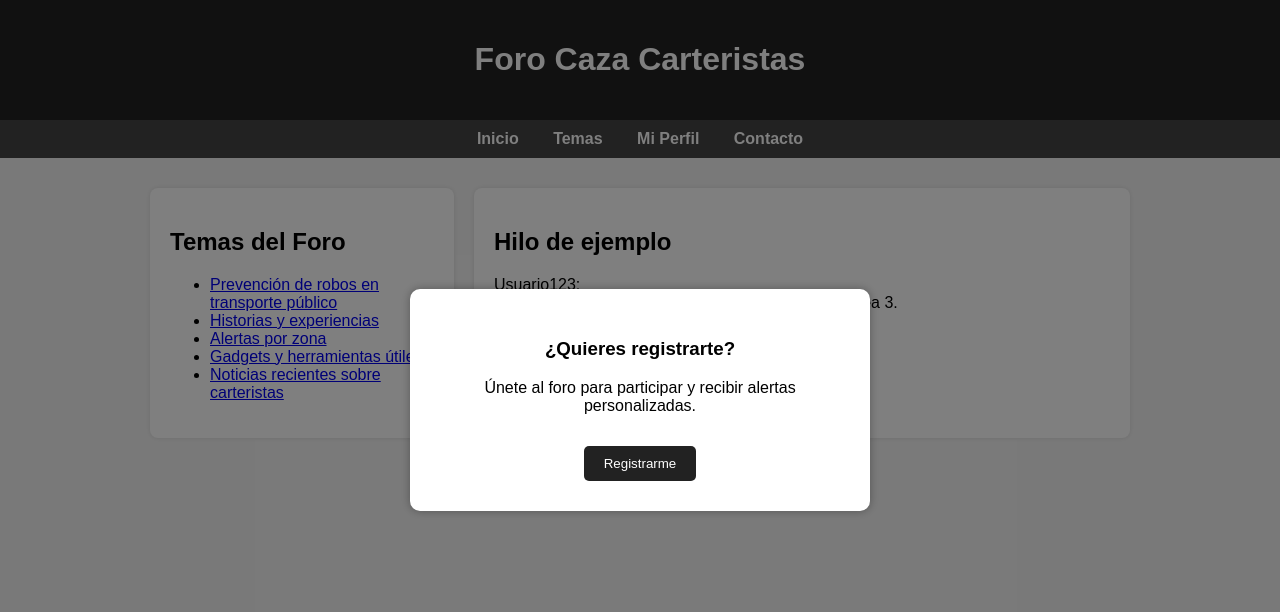
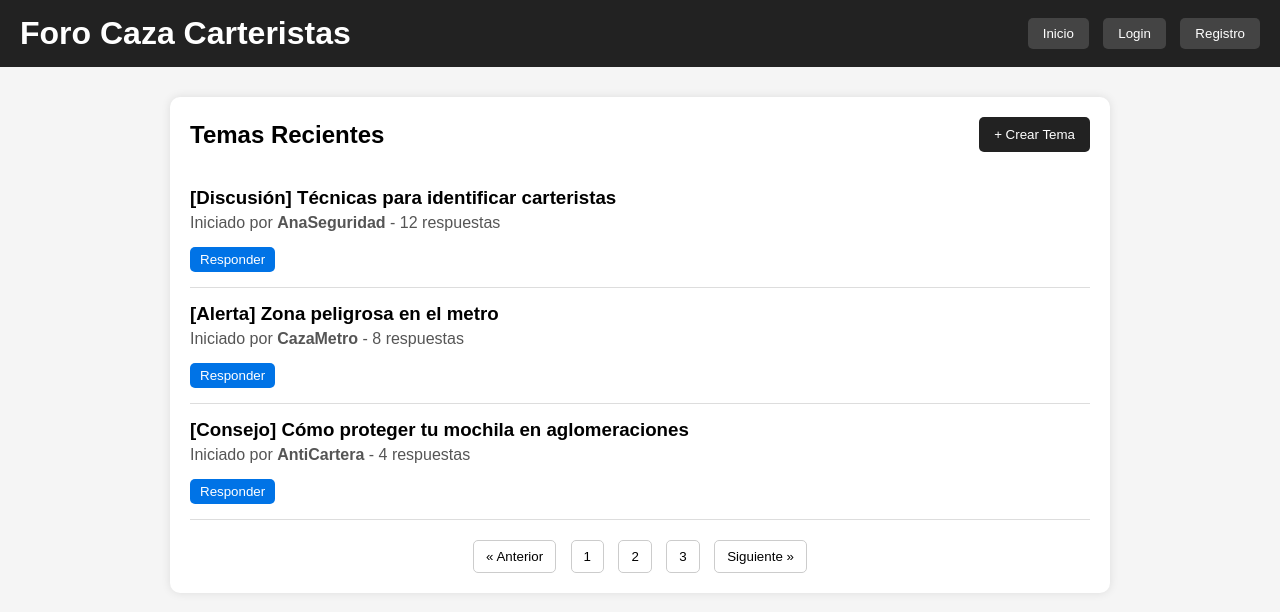
Before and after one commit to panekee/Alerta-Carteristas, a plain HTML site: page index.html in a window 1280 px wide. Drawn offline with Linux system fonts and the light colour scheme.

Commit message:
Update index.html

```diff
--- a/index.html
+++ b/index.html
@@ -3,101 +3,148 @@
 <head>
     <meta charset="UTF-8">
     <meta name="viewport" content="width=device-width, initial-scale=1.0">
-<title>Foro Caza Carteristas</title>
+    <title>Foro - Caza Carteristas</title>
     <style>
-    body { font-family: Arial, sans-serif; margin:0; background-color:#f4f4f4; }
-    header { background-color: #222; color:white; padding:20px; text-align:center; }
-    nav { background-color: #444; padding:10px; text-align:center; }
-    nav a { color:white; margin:0 15px; text-decoration:none; font-weight:bold; }
-    .container { max-width:1000px; margin:20px auto; display:flex; }
-    .topics, .thread { background:white; padding:20px; margin:10px; border-radius:8px; box-shadow:0 0 5px rgba(0,0,0,0.1); }
-    .topics { width:30%; }
-    .thread { width:70%; }
-    /* Popup */
-    #popup {
-        display:none;
-        position:fixed;
-        top:0; left:0; width:100%; height:100%;
-        background: rgba(0,0,0,0.5);
-        justify-content:center;
-        align-items:center;
+        body {
+            margin: 0;
+            font-family: Arial, sans-serif;
+            background-color: #f5f5f5;
         }
-    #popup-content {
-        background:white;
-        padding:30px;
-        border-radius:10px;
-        text-align:center;
-        max-width:400px;
-        box-shadow:0 0 10px rgba(0,0,0,0.3);
+        header {
+            background-color: #222;
+            color: white;
+            padding: 15px 20px;
+            display: flex;
+            justify-content: space-between;
+            align-items: center;
         }
-    #popup-content button {
-        padding:10px 20px;
-        margin-top:15px;
-        border:none;
-        background:#222;
-        color:white;
-        border-radius:5px;
-        cursor:pointer;
+        header h1 {
+            margin: 0;
         }
-    #popup-content button:hover { background:#555; }
+        nav button {
+            margin-left: 10px;
+            padding: 8px 15px;
+            border: none;
+            border-radius: 5px;
+            cursor: pointer;
+            background-color: #444;
+            color: white;
+        }
+        nav button:hover {
+            background-color: #666;
+        }
+        main {
+            max-width: 900px;
+            margin: 30px auto;
+            background: white;
+            padding: 20px;
+            border-radius: 10px;
+            box-shadow: 0 0 10px rgba(0,0,0,0.1);
+        }
+        .forum-header {
+            display: flex;
+            justify-content: space-between;
+            align-items: center;
+            margin-bottom: 20px;
+        }
+        .forum-header h2 {
+            margin: 0;
+        }
+        .forum-header button {
+            padding: 10px 15px;
+            border: none;
+            border-radius: 5px;
+            cursor: pointer;
+            background-color: #222;
+            color: white;
+        }
+        .forum-header button:hover {
+            background-color: #444;
+        }
+        .topic {
+            border-bottom: 1px solid #ddd;
+            padding: 15px 0;
+        }
+        .topic:last-child {
+            border-bottom: none;
+        }
+        .topic h3 {
+            margin: 0 0 5px;
+        }
+        .topic p {
+            margin: 5px 0;
+            color: #555;
+        }
+        .topic button {
+            margin-top: 10px;
+            padding: 5px 10px;
+            background-color: #0073e6;
+            border: none;
+            border-radius: 5px;
+            color: white;
+            cursor: pointer;
+        }
+        .topic button:hover {
+            background-color: #005bb5;
+        }
+        .pagination {
+            margin-top: 20px;
+            text-align: center;
+        }
+        .pagination button {
+            margin: 0 5px;
+            padding: 8px 12px;
+            border: 1px solid #ccc;
+            background-color: white;
+            cursor: pointer;
+            border-radius: 5px;
+        }
+        .pagination button:hover {
+            background-color: #eee;
+        }
     </style>
 </head>
 <body>
-
     <header>
         <h1>Foro Caza Carteristas</h1>
+        <nav>
+            <button onclick="window.location.href='index.html'">Inicio</button>
+            <button onclick="window.location.href='login.html'">Login</button>
+            <button onclick="window.location.href='sign-up.html'">Registro</button>
+        </nav>
     </header>
-<nav>
-    <a href="#">Inicio</a>
-    <a href="#">Temas</a>
-    <a href="#">Mi Perfil</a>
-    <a href="#">Contacto</a>
-</nav>
 
-<div class="container">
-    <div class="topics">
-        <h2>Temas del Foro</h2>
-        <ul>
-            <li><a href="#">Prevención de robos en transporte público</a></li>
-            <li><a href="#">Historias y experiencias</a></li>
-            <li><a href="#">Alertas por zona</a></li>
-            <li><a href="#">Gadgets y herramientas útiles</a></li>
-            <li><a href="#">Noticias recientes sobre carteristas</a></li>
-        </ul>
-    </div>
-    <div class="thread">
-        <h2>Hilo de ejemplo</h2>
-        <div class="post">
-            <div class="author">Usuario123:</div>
-            <div class="content">Hoy vi a un carterista en el metro, cuidado con la línea 3.</div>
-        </div>
-    </div>
+    <main>
+        <div class="forum-header">
+            <h2>Temas Recientes</h2>
+            <button onclick="alert('Función de crear tema próximamente')">+ Crear Tema</button>
         </div>
 
-<!-- Popup -->
-<div id="popup">
-    <div id="popup-content">
-        <h3>¿Quieres registrarte?</h3>
-        <p>Únete al foro para participar y recibir alertas personalizadas.</p>
-        <button onclick="window.location.href='sign-up.html'">Registrarme</button>
-    </div>
+        <div class="topic">
+            <h3>[Discusión] Técnicas para identificar carteristas</h3>
+            <p>Iniciado por <b>AnaSeguridad</b> - 12 respuestas</p>
+            <button>Responder</button>
         </div>
 
-<script>
-    // Mostrar popup solo si no hay cookie de username
-    function getCookie(name) {
-        const value = `; ${document.cookie}`;
-        const parts = value.split(`; ${name}=`);
-        if (parts.length === 2) return parts.pop().split(';').shift();
-        return null;
-    }
+        <div class="topic">
+            <h3>[Alerta] Zona peligrosa en el metro</h3>
+            <p>Iniciado por <b>CazaMetro</b> - 8 respuestas</p>
+            <button>Responder</button>
+        </div>
 
-    const username = getCookie("username");
-    if (!username) {
-        const popup = document.getElementById("popup");
-        popup.style.display = "flex";
-    }
-</script>
+        <div class="topic">
+            <h3>[Consejo] Cómo proteger tu mochila en aglomeraciones</h3>
+            <p>Iniciado por <b>AntiCartera</b> - 4 respuestas</p>
+            <button>Responder</button>
+        </div>
 
+        <div class="pagination">
+            <button>&laquo; Anterior</button>
+            <button>1</button>
+            <button>2</button>
+            <button>3</button>
+            <button>Siguiente &raquo;</button>
+        </div>
+    </main>
 </body>
 </html>
```
Lines whose indentation alone changed are shown as unchanged.
